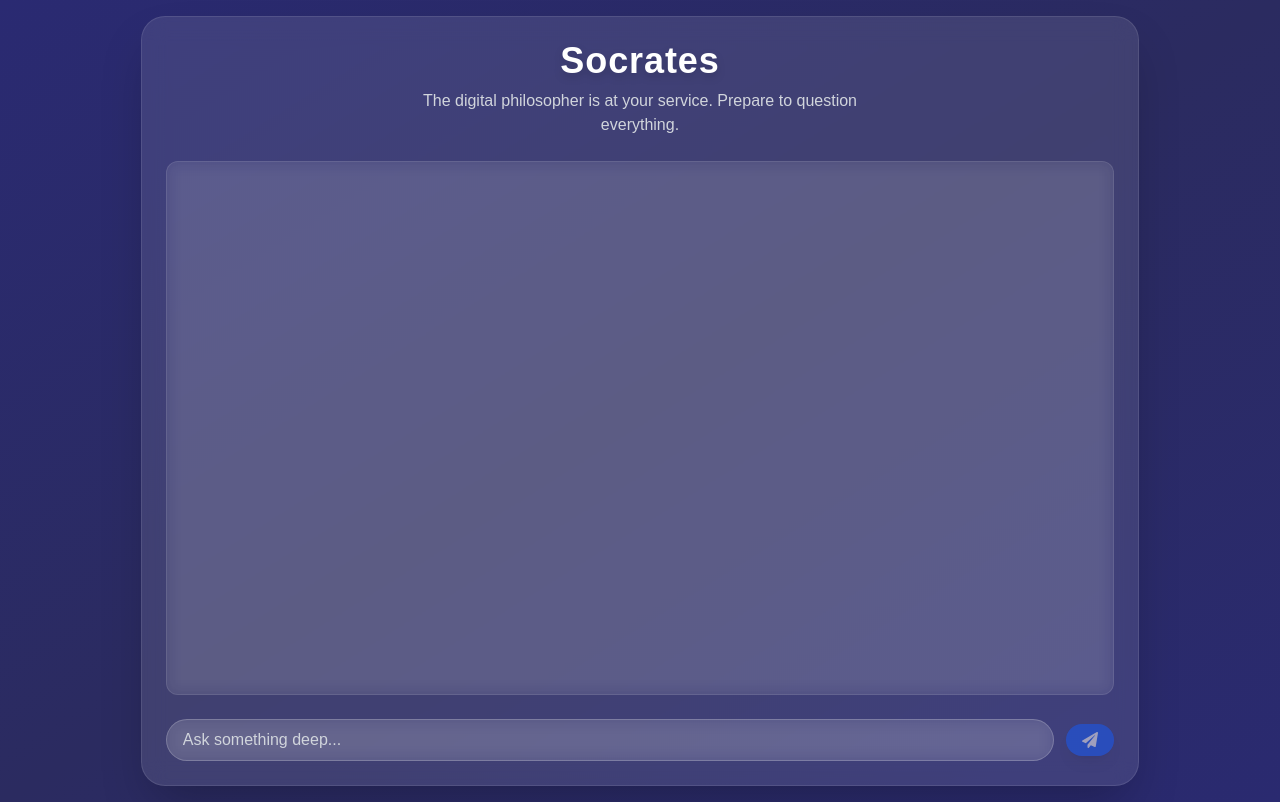
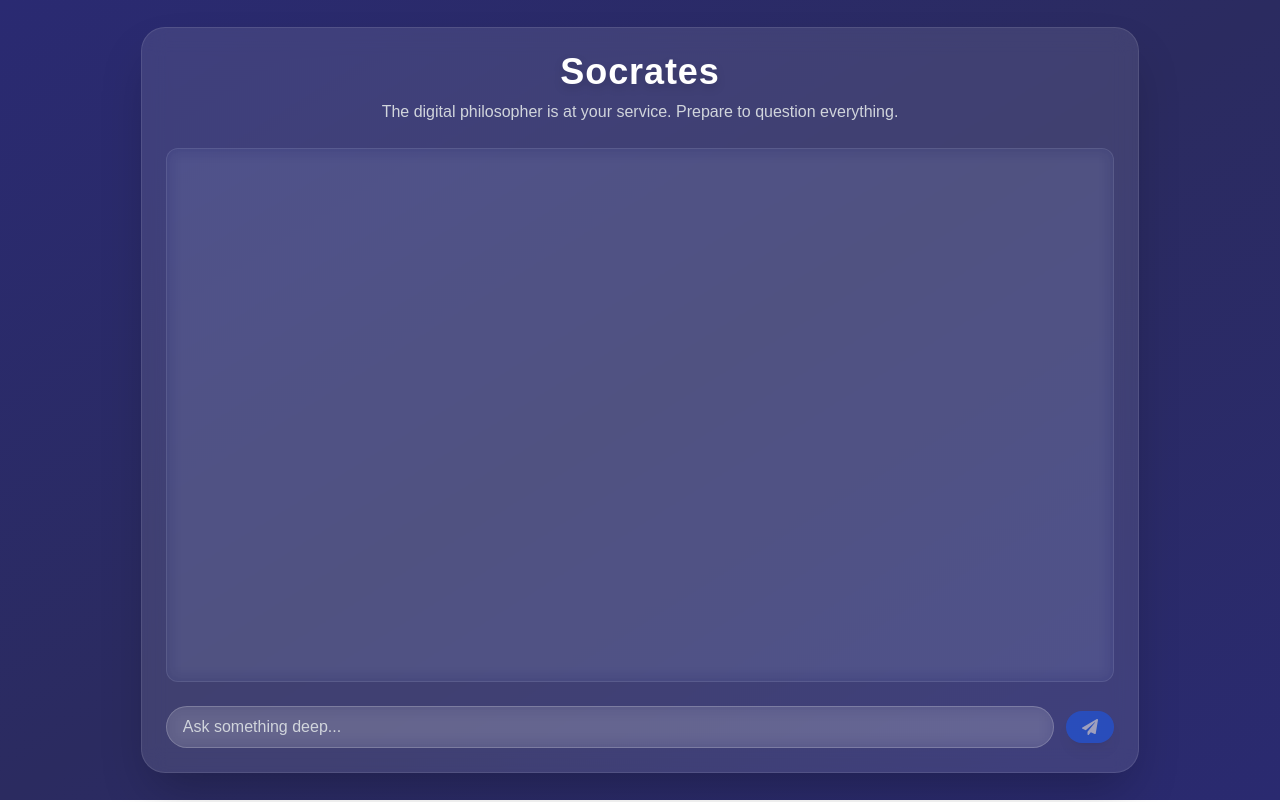
Before and after one commit to TheInfernitex/Socrates, a Next.js app: page / in a window 1280 px wide. Built offline with nearby package versions, Linux system fonts and the light colour scheme.

Commit message:
ui update

```diff
--- a/app/page.tsx
+++ b/app/page.tsx
@@ -132,7 +132,7 @@ export default function Home() {
           <h1 className="text-4xl font-extrabold text-white tracking-wide drop-shadow-lg">
             Socrates
           </h1>
-          <p className="text-gray-300 mt-2 text-sm sm:text-base max-w-md mx-auto">
+          <p className="text-gray-300 mt-2 text-sm sm:text-base mx-auto">
             The digital philosopher is at your service. Prepare to question
             everything.
           </p>
@@ -140,7 +140,7 @@ export default function Home() {
 
         <div
           ref={messageContainerRef}
-          className="flex flex-col bg-white/5 border border-white/10 rounded-xl p-4 h-[60vh] sm:h-[65vh] overflow-y-auto space-y-4 backdrop-blur-sm"
+          className="flex flex-col bg-blue-800/5 border border-white/10 rounded-xl p-4 h-[60vh] sm:h-[65vh] overflow-y-auto space-y-4 backdrop-blur-sm"
         >
           {messages.map((msg, index) => (
             <div
```
